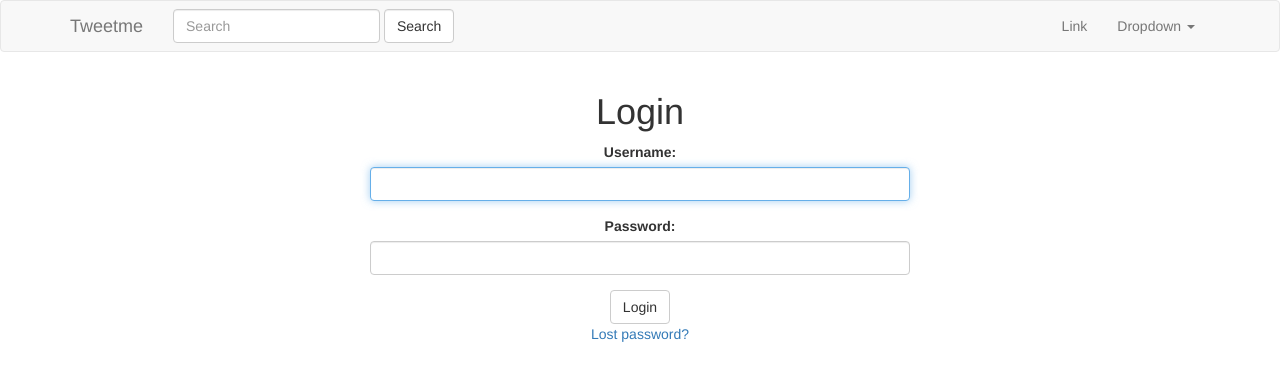
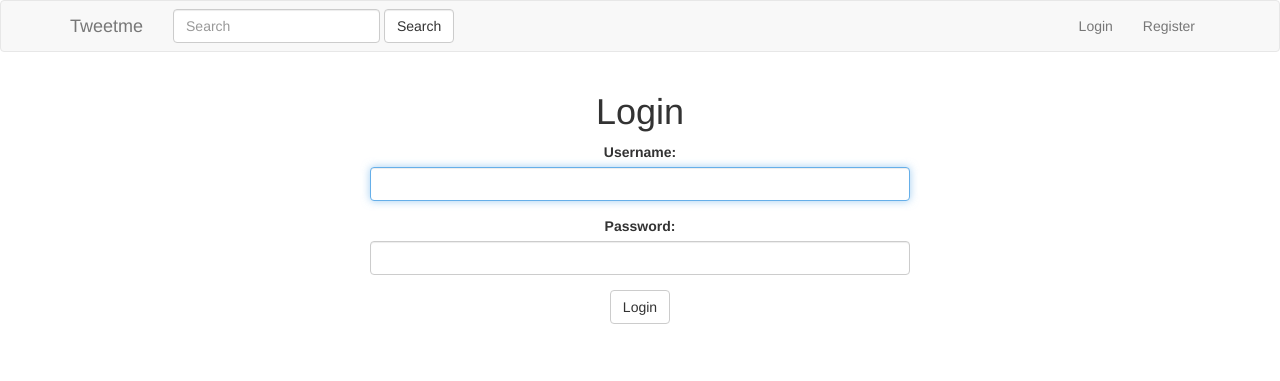
Before and after one commit to kawalot/tweetme-django, a Django app: page /login/ in a window 1280 px wide. Shown: the top 381 px of the page. Run offline with Django 3.2, Linux system fonts and the light colour scheme; some libraries are stand-ins or nearby versions.

Commit message:
Clean Up Project

```diff
--- a/src/accounts/forms.py
+++ b/src/accounts/forms.py
@@ -20,6 +20,7 @@ class UserRegisterForm(forms.Form):
         username = self.cleaned_data.get('username')
         if User.objects.filter(username__icontains=username).exists():
             raise forms.ValidationError("This username is taken")
+        return username
 
     def clean_email(self):
         email = self.cleaned_data.get('email')
--- a/src/accounts/templates/registration/login.html
+++ b/src/accounts/templates/registration/login.html
@@ -40,6 +40,6 @@ $(document).ready(function(){
 </form>
 
 {# Assumes you setup the password_reset view in your URLconf #}
-<p><a href="{% url 'password_reset' %}">Lost password?</a></p>
+<!-- <p><a href="{% url 'password_reset' %}">Lost password?</a></p> -->
 </div>
 {% endblock %}
--- a/src/templates/navbar.html
+++ b/src/templates/navbar.html
@@ -13,20 +13,25 @@
         {% include "tweets/search_form.html" %}
     <!-- Collect the nav links, forms, and other content for toggling -->
     <div class="collapse navbar-collapse" id="bs-example-navbar-collapse-1">
+    {% if request.user.is_authenticated %}
+      <ul class="nav navbar-nav navbar-right">
+        <li class="dropdown">
+          <a href="#" class="dropdown-toggle" data-toggle="dropdown" role="button" aria-haspopup="true" aria-expanded="false">Account <span class="caret"></span></a>
+          <ul class="dropdown-menu">
+            <li><a href="{{ request.user.profile.get_absolute_url }}">Profile</a></li>
 
-      <ul class="nav navbar-nav navbar-right">
-        <li><a href="#">Link</a></li>
-        <li class="dropdown">
-          <a href="#" class="dropdown-toggle" data-toggle="dropdown" role="button" aria-haspopup="true" aria-expanded="false">Dropdown <span class="caret"></span></a>
-          <ul class="dropdown-menu">
-            <li><a href="#">Action</a></li>
-            <li><a href="#">Another action</a></li>
-            <li><a href="#">Something else here</a></li>
             <li role="separator" class="divider"></li>
-            <li><a href="#">Separated link</a></li>
+            <li><a href="{% url 'logout' %}">Logout</a></li>
           </ul>
         </li>
       </ul>
+
+    {% else %}
+      <ul class="nav navbar-nav navbar-right">
+        <li><a href="{% url 'login' %}">Login</a></li>
+         <li><a href="{% url 'register' %}">Register</a></li>
+      </ul>
+      {% endif %}
     </div><!-- /.navbar-collapse -->
   </div><!-- /.container-fluid -->
 </nav>
--- a/src/tweetme/settings/base.py
+++ b/src/tweetme/settings/base.py
@@ -55,8 +55,9 @@ MIDDLEWARE = [
 ]
 
 ROOT_URLCONF = 'tweetme.urls'
-LOGIN_URL = "/login"
+LOGIN_URL = "/login/"
 LOGIN_REDIRECT_URL = "/"
+LOGOUT_REDIRECT_URL = LOGIN_REDIRECT_URL
 
 TEMPLATES = [
     {
--- a/src/tweetme/settings/local.py
+++ b/src/tweetme/settings/local.py
@@ -55,8 +55,9 @@ MIDDLEWARE = [
 ]
 
 ROOT_URLCONF = 'tweetme.urls'
-LOGIN_URL = "/login"
+LOGIN_URL = "/login/"
 LOGIN_REDIRECT_URL = "/"
+LOGOUT_REDIRECT_URL = LOGIN_REDIRECT_URL
 
 TEMPLATES = [
     {
--- a/src/tweetme/settings/production.py
+++ b/src/tweetme/settings/production.py
@@ -55,8 +55,9 @@ MIDDLEWARE = [
 ]
 
 ROOT_URLCONF = 'tweetme.urls'
-LOGIN_URL = "/login"
+LOGIN_URL = "/login/"
 LOGIN_REDIRECT_URL = "/"
+LOGOUT_REDIRECT_URL = LOGIN_REDIRECT_URL
 
 TEMPLATES = [
     {
--- a/src/tweets/views.py
+++ b/src/tweets/views.py
@@ -54,7 +54,7 @@ class TweetDetailView(DetailView):
     #     return obj
 
 
-class TweetListView(ListView):
+class TweetListView(LoginRequiredMixin, ListView):
 
     def get_queryset(self, *args, **kwargs):
         qs = Tweet.objects.all()
```
Also changed, not shown: src/db.sqlite3.
